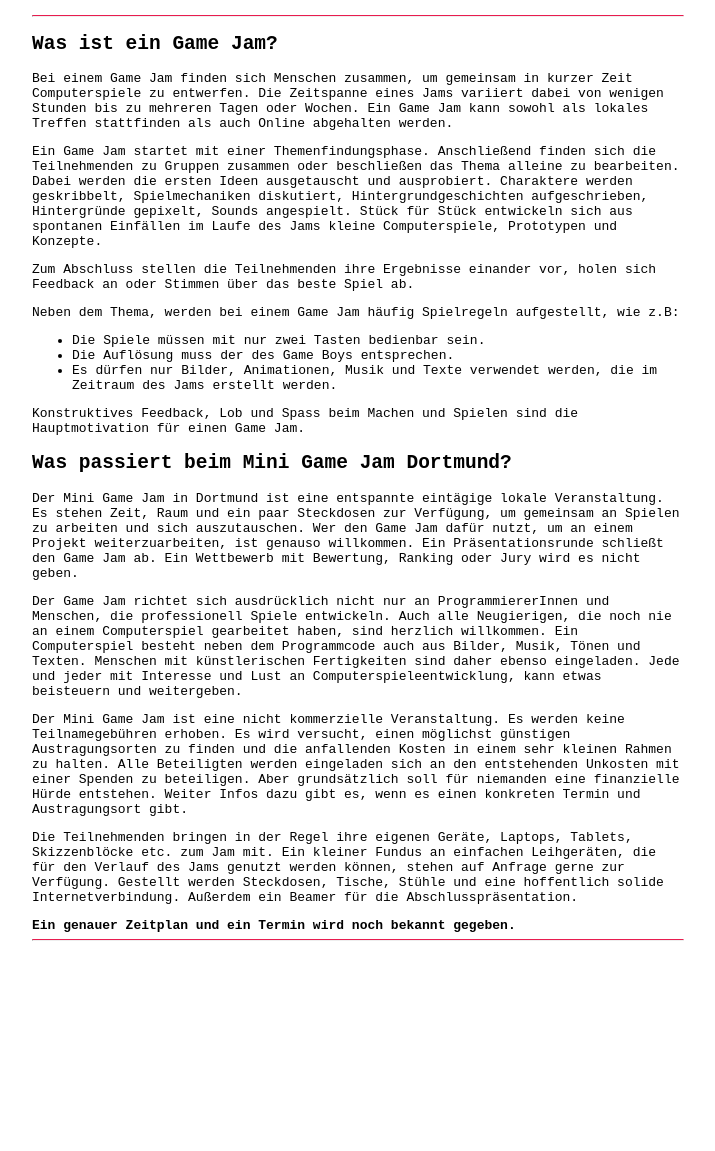
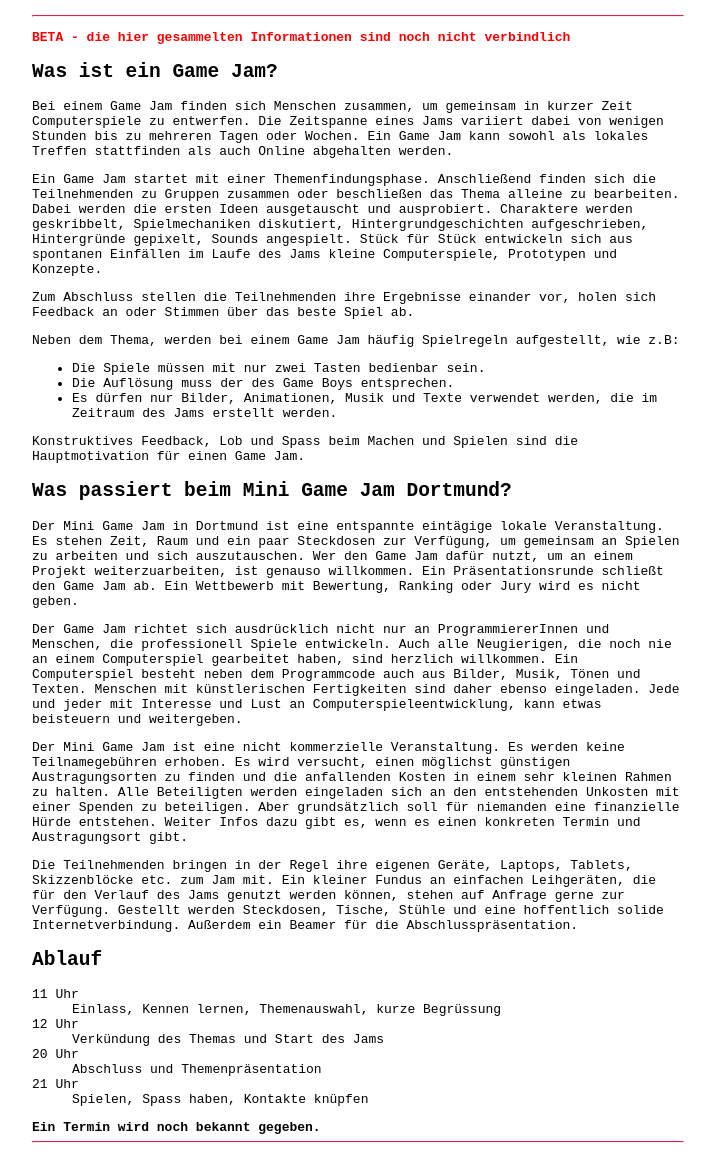
Before and after one commit to ztiromoritz/minigamejamdortmund, a plain HTML site: page index.html in a window 1280 px wide. Shown: the part 50-1201 px from the top of the page, without its empty margins (176-891 px from the left). Before the commit the page ends 999 px from the top, so only its background shows below. Drawn offline with Linux system fonts and the light colour scheme.

Commit message:
Beta hinweis. Ablauf

```diff
--- a/css/styles.css
+++ b/css/styles.css
@@ -16,3 +16,8 @@ main {
 hr {
     border-top: 1px solid #e81c4f;
 }
+
+.beta {
+    color: #ff0000;
+    font-weight: bold;
+}
--- a/index.html
+++ b/index.html
@@ -15,7 +15,10 @@
 	</header>
 	<main>
 	<h1>Mini Game Jam Dortmund</h1>
-	<hr/>
+	<hr>
+	<p class="beta">
+			BETA - die hier gesammelten Informationen sind noch nicht verbindlich
+	</p>
 	<h2>Was ist ein Game Jam?</h2>
 	<p>
 		Bei einem Game Jam finden sich Menschen zusammen, um gemeinsam in kurzer Zeit
@@ -113,9 +116,22 @@
 		Gestellt werden Steckdosen, Tische, Stühle und eine hoffentlich solide Internetverbindung. Außerdem ein Beamer für die Abschlusspräsentation.
 	</p>
 
-	<b>Ein genauer Zeitplan und ein Termin wird noch bekannt gegeben.</b>
 
-	<hr/>
+	<h2>Ablauf</h2>
+	<dl>
+      <dt>11 Uhr</dt>
+        <dd>Einlass, Kennen lernen, Themenauswahl, kurze Begrüssung</dd>
+	  <dt>12 Uhr</dt>
+	    <dd>Verkündung des Themas und Start des Jams </dd>
+	  <dt>20 Uhr</dt>
+	    <dd>Abschluss und Themenpräsentation</dd>
+	  <dt>21 Uhr</dt>
+	    <dd>Spielen, Spass haben, Kontakte knüpfen</dd>
+    </dl>
+
+	<b>Ein Termin wird noch bekannt gegeben.</b>
+	<hr>
+
 	</main>
 	<footer>
 
```
